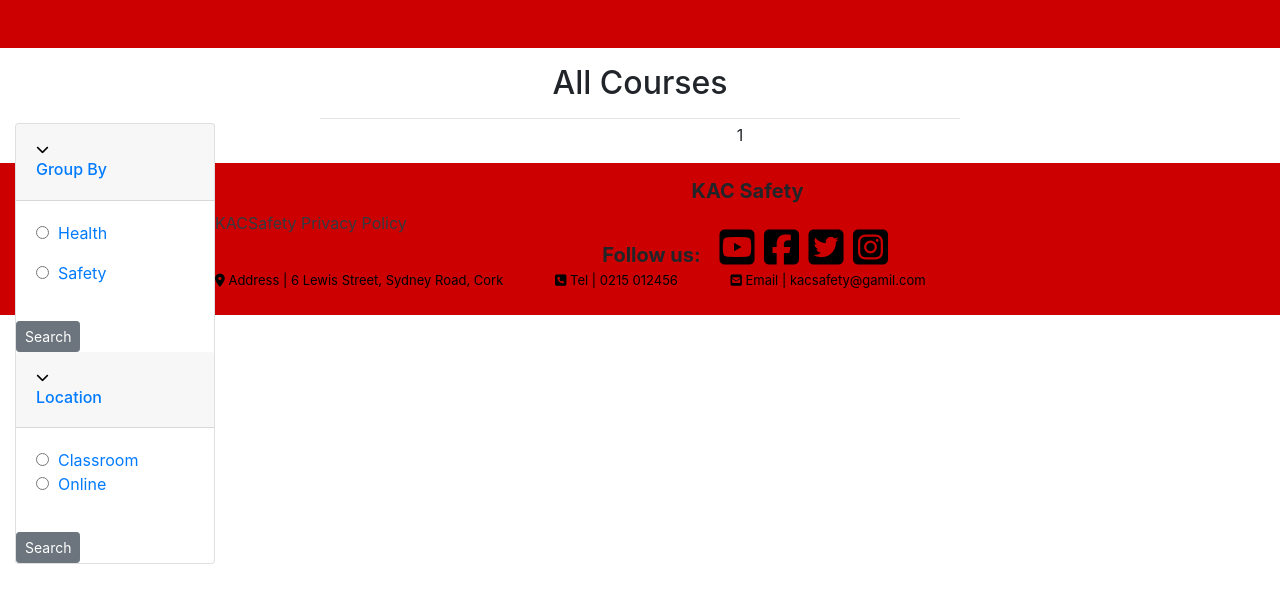
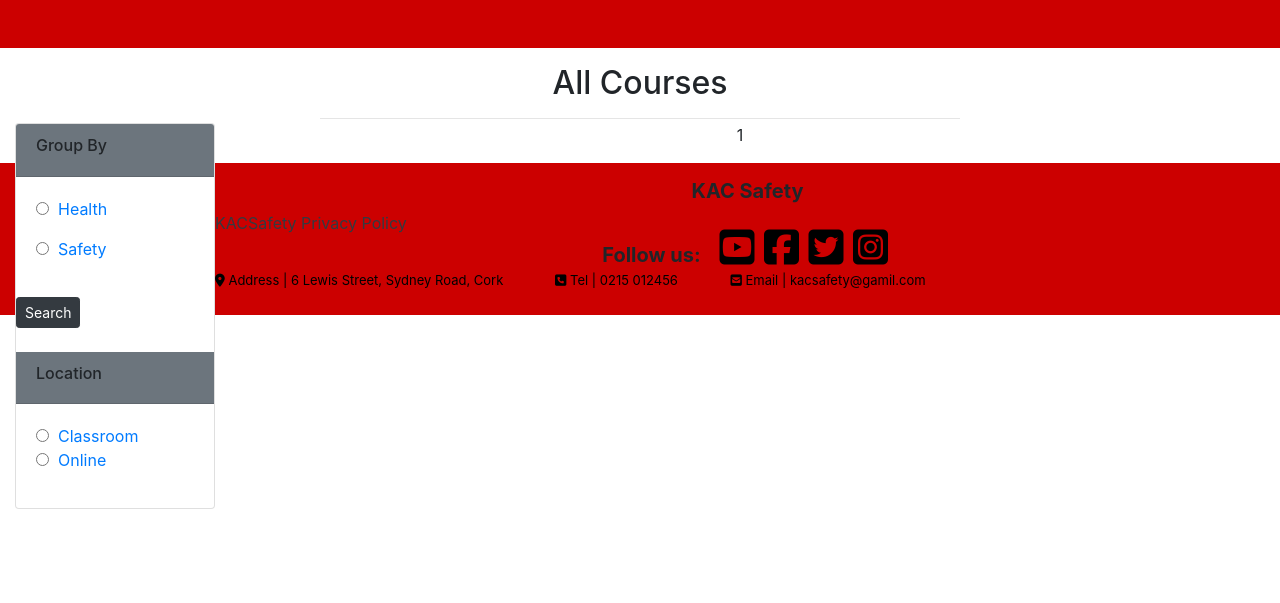
Before and after one commit to NBJIN/kacsafetya, a Django app: page /courses/all_courses/ in a window 1280 px wide. Shown: the part 136-739 px from the top of the page. Run offline with Django 3.2, Linux system fonts and the light colour scheme; data that the repository does not hold is empty; some libraries are stand-ins or nearby versions.

Commit message:
Work on filtering code by filters on all_courses
work on filtering code in the all courses page by group by and
location.

```diff
--- a/courses/templates/courses/all_courses.html
+++ b/courses/templates/courses/all_courses.html
@@ -22,11 +22,11 @@
 
   <div class="card" style="width: 200px;">
     <article class="filter-group">
-      <header class="card-header col-md6">
-        <a href="#" data-toggle="collapse" data-target="#collapse_1" aria-expanded="true" class="">
-          <i class="icon-control fa fa-chevron-down"></i>
+      <header class="card-header col-md6 bg-secondary">
+        <!-- <a href="#" data-toggle="collapse" data-target="#collapse_1" aria-expanded="true" class=""> -->
+
           <h6 class="title">Group By</h6>
-        </a>
+        <!-- </a> -->
       </header>
       <div class="filter-content">
         <div class="card-body">
@@ -44,14 +44,15 @@
           </p>
         </div>
       </div>
-      <a class="btn btn-sm btn-secondary" href="{% url 'all_courses' %}" role="button">Search</a>
+      <a class="btn btn-sm btn-dark" href="{% url 'all_courses' %}" role="button">Search</a>
     </article>
     <article class="filter-group">
-      <header class="card-header">
-        <a href="#"  aria-expanded="true" class="">
-          <i class="icon-control fa fa-chevron-down"></i>
+      <br>
+      <header class="card-header bg-secondary">
+        <!-- <a href="#"  aria-expanded="true" class=""> -->
+
           <h6 class="title">Location</h6>
-        </a>
+        <!-- </a> -->
       </header>
       <div class="filter-content">
         <div class="card-body">
@@ -66,8 +67,10 @@
           </p>
         </div>
       </div>
-      <a class="btn btn-sm btn-secondary" href="{{ courses.location }}" role="button">Search</a>
-    </article>
+      {% if selected_location %}
+        <a class="btn btn-sm btn-dark" href="{% url 'all_courses_location' selected_location %}" role="button">Search</a>
+      {% endif %}
+      </article>
   </div>
 
   <div class="row">
--- a/courses/views.py
+++ b/courses/views.py
@@ -17,6 +17,8 @@
     page_number = request.GET.get('page')
     page_obj = paginator.get_page(page_number)
 
+    selected_location = request.GET.get('location', '')
+
     # Locations = None
     # locations = Location.objects.all()
     # group_by = Group_By.objects.all()
@@ -27,6 +29,7 @@
     context = {
         'page_obj': page_obj,
         'is_paginated': True,
+        'selected_location': selected_location,
         # 'courses': courses,
         # 'locations': locations,
         # 'group_by': group_by,
@@ -38,7 +41,7 @@
 
 def all_courses_location(request, location):
     lookup = None
-    # location = None
+    locations = Location.objects.all()
 
     if request.GET:
         if 'location' in request.GET:
@@ -67,6 +70,7 @@
         'page_obj': page_obj,
         'locations': locations,
         'search_term': lookup,
+        'selected_location': location,
     }
 
     return render(request, 'courses/all_courses.html', context)
--- a/kac_safety/settings.py
+++ b/kac_safety/settings.py
@@ -29,7 +29,7 @@
 SECRET_KEY = os.environ.get('SECRET_KEY')
 
 # SECURITY WARNING: don't run with debug turned on in production!
-DEBUG = False  # 'DEVELOPMENT' in os.environ  # True
+DEBUG = True  # 'DEVELOPMENT' in os.environ  # True
 # DEBUG = True
 
 ALLOWED_HOSTS = ['kac-safetya.herokuapp.com', 'localhost',
```
